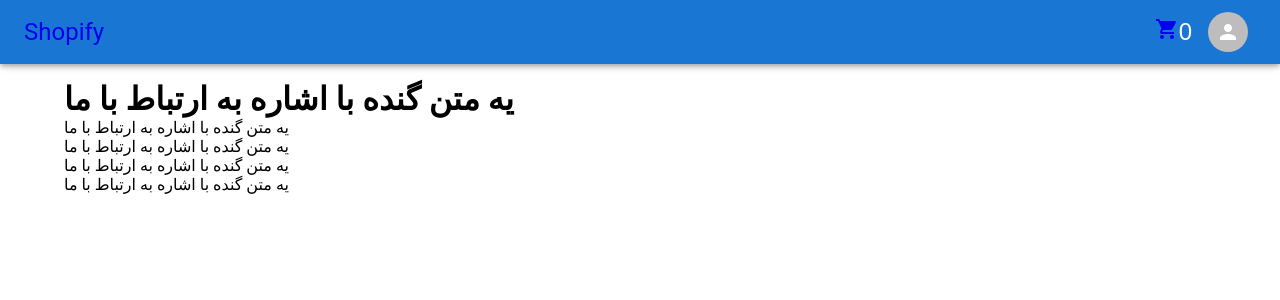
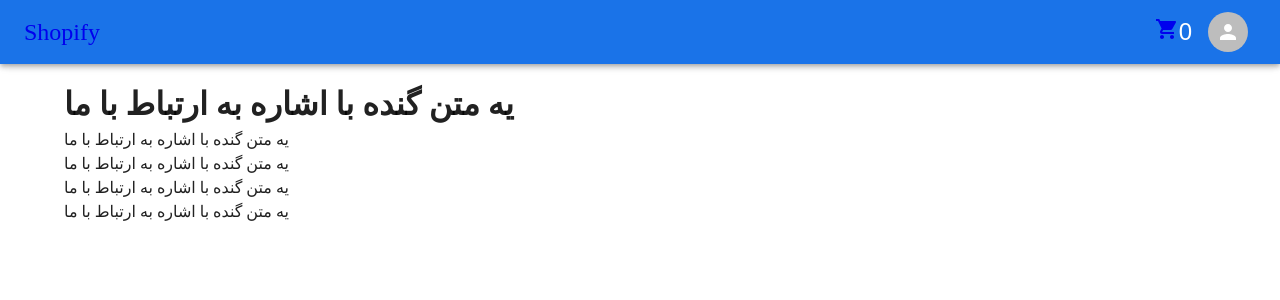
Before and after one commit to mohammadsohrabi2021/shop-market, a React (Create React App) app: page / in a window 1280 px wide. Shown: the top 300 px of the page. Built offline with nearby package versions, Linux system fonts and the light colour scheme; no server answers.

Commit message:
add theme and style shopcart

```diff
--- a/src/Components/ShopCart/ShopCart.jsx
+++ b/src/Components/ShopCart/ShopCart.jsx
@@ -1,4 +1,4 @@
-import { Grid } from '@mui/material';
+import { Button, Grid, Typography } from '@mui/material';
 import React, { useContext } from 'react';
 
 // Component
@@ -6,14 +6,48 @@ import Cart from '../Shared/Cart';
 
 // context
 import { CartContext } from '../../Context/CartContextProvider';
+import { Link } from 'react-router-dom';
+
+// Style
+import styles from "./ShopCart.module.css";
+
 const ShopCart = () => {
     const { state, dispatch } = useContext(CartContext)
     return (
-        <Grid>
-           <Grid>
-            {state.selectedItems.map(item=><Cart key={item.id} data={item}/>)}
-           </Grid>
-        </Grid>
+        <Grid display={'flex'} justify-content={'space-between'} align-items={'flex-start'}
+            sx={{
+                margin: '150px 175px 50px',
+                transition: 'all 0.2s ease'
+            }}
+        >
+            <Grid sx={{ width: '70%' }}>
+                {state.selectedItems.map(item => <Cart key={item.id} data={item} />)}
+            </Grid>
+            {
+                state.itemsCounter > 0 && <Grid className={styles.payments}>
+                    <Typography variant='p'><span>Total Items:</span> {state.itemsCounter}</Typography>
+                    <Typography variant='p'><span>Total Payments:</span> {state.total}</Typography>
+                    <Grid className={styles.buttonContainer}>
+                        <Button className={styles.clear} onClick={() => dispatch({ type: "CHECKOUT" })}>Check Out</Button>
+                        <Button className={styles.checkout} onClick={() => dispatch({ type: "CLEAR" })}>Clear</Button>
+                    </Grid>
+                </Grid>
+            }
+
+            {
+                state.checkout && <Grid className={styles.complete}>
+                    <Typography variant='h3'>Checked Out Successfully</Typography>
+                    <Link to="/products">Buy More</Link>
+                </Grid>
+            }
+
+            {
+                !state.checkout && state.itemsCounter === 0 && <Grid className={styles.complete}>
+                    <Typography variant='h3'>Want to Buy?</Typography>
+                    <Link to="/products">Go to Shop</Link>
+                </Grid>
+            }
+        </Grid >
     );
 };
 
--- /dev/null
+++ b/src/Components/ShopCart/ShopCart.module.css
@@ -0,0 +1,131 @@
+.container {
+  display: flex;
+  justify-content: space-between;
+  align-items: flex-start;
+  margin: 150px 175px 50px;
+  transition: all 0.2s ease;
+}
+
+.cartContainer {
+  width: 70%;
+}
+
+.payments {
+  width: 27%;
+  background: #fff;
+  border: 1px solid silver;
+  border-radius: 5px;
+  text-align: left;
+}
+
+.payments p {
+  color: rgb(61, 61, 61);
+  margin: 20px 20px 10px;
+}
+
+.payments p span {
+  color: #1a73e8;
+  font-weight: bold;
+}
+
+.buttonContainer {
+  display: flex;
+  justify-content: space-between;
+  align-items: baseline;
+  margin: 50px 20px 10px;
+}
+
+.checkout {
+  display: inline-block;
+  background: #34a853;
+  padding: 7px 16px;
+  color: #fff;
+  font-weight: bold;
+  border: none;
+  border-radius: 5px;
+  margin-bottom: 20px;
+  transition: all 0.2s ease;
+  cursor: pointer;
+  box-shadow: rgba(0, 0, 0, 0.07) 0px 1px 1px, rgba(0, 0, 0, 0.07) 0px 2px 2px,
+    rgba(0, 0, 0, 0.07) 0px 4px 4px, rgba(0, 0, 0, 0.07) 0px 4px 8px,
+    rgba(0, 0, 0, 0.07) 0px 9px 16px;
+}
+
+.checkout:hover {
+  background-color: #167d32;
+}
+
+.clear {
+  cursor: pointer;
+  color: #34a853;
+  background: none;
+  border: none;
+  transition: all 0.2s ease;
+  font-size: 1rem;
+}
+
+.clear:hover {
+  color: #167d32;
+}
+
+.complete h3 {
+  color: #167d32;
+  margin: 30px 0 50px;
+  font-size: 1.2rem;
+}
+
+.complete a {
+  background-color: #1a73e8;
+  display: inline-block;
+  text-decoration: none;
+  color: #fff;
+  height: 30px;
+  border-radius: 4px;
+  text-align: center;
+  cursor: pointer;
+  transition: all 0.2s ease;
+  width: 90px;
+  font-weight: bold;
+  line-height: 30px;
+  box-shadow: rgba(50, 50, 93, 0.25) 0px 4px 12px -2px,
+    rgba(0, 0, 0, 0.3) 0px 3px 7px -3px;
+  margin-left: 5px;
+}
+
+.complete a:hover {
+  background-color: #08499d;
+}
+
+@media (max-width: 1200px) {
+  .container {
+    margin: 120px 80px 50px;
+  }
+}
+
+@media (max-width: 1050px) {
+  .container {
+    flex-direction: column-reverse;
+    margin: 120px 80px 50px;
+    align-items: center;
+  }
+  .cartContainer {
+    width: 100%;
+  }
+
+  .payments {
+    width: 100%;
+    margin-bottom: 20px;
+  }
+}
+
+@media (max-width: 768px) {
+  .container {
+    margin: 120px 40px 50px;
+  }
+}
+
+@media (max-width: 555px) {
+  .container {
+    margin: 120px 20px 50px;
+  }
+}
--- a/src/Context/CartContextProvider.js
+++ b/src/Context/CartContextProvider.js
@@ -26,14 +26,15 @@ const cartReducer = (state, action) => {
             return {
                 ...state,
                 selectedItems: [...state.selectedItems],
-                ...sumItems(state.selectedItems)
+                ...sumItems(state.selectedItems),
+                checkout: false
             }
         case 'REMOVE_ITEM':
             const newSelectedItems = state.selectedItems.filter(item => item.id !== action.payload.id);
             return {
                 ...state,
                 selectedItems: [...newSelectedItems],
-                ...sumItems(state.selectedItems)
+                ...sumItems(newSelectedItems)
 
             }
         case "INCREASE":
--- /dev/null
+++ b/src/Theme/theme.js
@@ -0,0 +1,130 @@
+import { createTheme } from '@mui/material/styles';
+
+export const theme = createTheme({
+    components: {
+        MuiButton: {
+            variants: [{
+                props: {
+                    variant: 'mainButton'
+                },
+                style: {
+                    color: '#fff',
+                    backgroundColor: 'rgb(66, 133, 242)',
+                    borderRadius: '4px',
+                    textAlign: 'center',
+                    height: 35,
+                    width: '100%',
+                    transition: " background-color 250ms cubic-bezier(0.4, 0, 0.2, 1) 0ms, box-shadow 250ms cubic-bezier(0.4, 0, 0.2, 1) 0ms, border-color 250ms cubic-bezier(0.4, 0, 0.2, 1) 0ms, color 250ms cubic-bezier(0.4, 0, 0.2, 1) 0ms",
+                    '&:hover': {
+                        backgroundColor: 'rgb(66, 133, 242)',
+                    }
+                }
+            }, {
+                props: { variant: 'secondaryButton' },
+                style: {
+                    color: "#727272",
+                    borderRadius: '4px',
+                    height: 35
+
+                }
+            }]
+        },
+        MuiCssBaseline: {
+            styleOverrides: {
+                body: {
+                    boxSizing: 'border-box',
+                    '.flexDir': {
+                        '@media only screen and (max-width:590px)': {
+                            flexDirection: 'column'
+                        }
+                    },
+                    'a': {
+                        textDecoration: 'none'
+                    },
+                }
+
+            }
+
+        },
+    },
+    palette: {
+        primary: {
+            main: "#1a73e8"
+        },
+        secondary: {
+            main: "#f2f2f2"
+        },
+        third: {
+            main: "rgb(61, 61, 61)"
+        },
+        fourth: {
+            main: "#34a853"
+        },
+        backgroundPrimary: {
+            main: "#34a853"
+        },
+        backgroundHover: {
+            main: "#167d32"
+        },
+        backgroundLink: {
+            main: "#1a73e8"
+        },
+        backgroundLinkHover: {
+            main: "#08499d"
+        },
+    },
+    typography: {
+        fontFamily: 'IRANSANS',
+        h1: {
+            fontSize: '2rem',
+            fontWeight: 500,
+            lineHeight: 1.5,
+            color: 'rgba(0, 0, 0, 0.85)'
+        },
+        h2: {
+
+            fontSize: '1rem',
+            fontWeight: 500,
+            lineHeight: 1.5,
+        },
+        h3: {
+            fontSize: 12,
+            fontWeight: 700,
+            lineHeight: '18px',
+            color: 'rgba(0, 0, 0, 0.85)'
+        },
+        p: {
+            color: 'rgb(61, 61, 61)',
+            margin: '20px 20px 10px'
+        },
+        span: {
+            color: ' #1a73e8',
+            fontWeight: 'bold'
+        },
+        title1: {
+            display: 'inline-block',
+            background: '#34a853',
+            padding: '7px 16px',
+            color: '#fff',
+            fontWeight: 'bold',
+            border: 'none',
+            borderRadius: '5px',
+            marginBottom: '20px',
+            transition: ' all 0.2s ease',
+            cursor: 'pointer',
+        },
+        title2: {
+            fontSize: 14,
+            fontWeight: 400,
+            lineHeight: '21px',
+
+        },
+        button: {
+            fontSize: "0.8rem",
+            fontWeight: 400,
+            lineHeight: 1.75,
+            color: '#727272',
+        },
+
+    }
+})
--- a/src/index.js
+++ b/src/index.js
@@ -3,10 +3,16 @@ import ReactDOM from 'react-dom/client';
 import './index.css'
 import App from './App';
 import reportWebVitals from './reportWebVitals';
+import { ThemeProvider, CssBaseline } from '@mui/material';
+import { theme } from './Theme/theme';
+
 const root = ReactDOM.createRoot(document.getElementById('root'));
 root.render(
   <React.StrictMode>
-    <App />
+    <ThemeProvider theme={theme} >
+      <CssBaseline />
+      <App />
+    </ThemeProvider>
   </React.StrictMode>
 );
 
```
